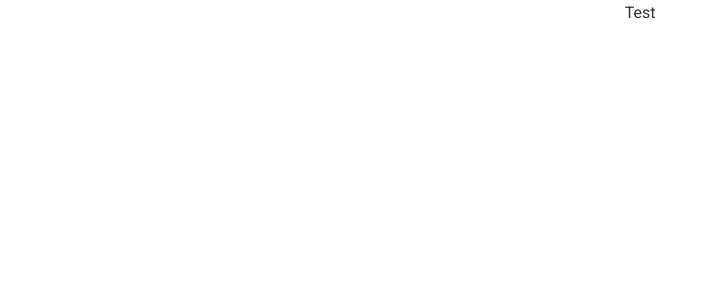
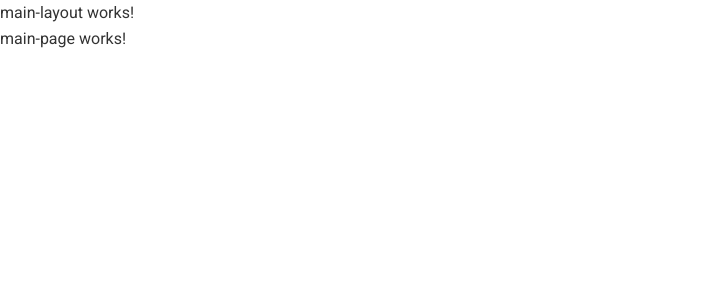
Before and after one commit to ufazak/shop, an Angular app: page / in a window 1280 px wide. Shown: the top 300 px of the page, without its empty margins (0-717 px from the left). Built offline with nearby package versions, Linux system fonts and the light colour scheme.

Commit message:
добавляем роутинг по страницам

```diff
--- a/src/app/app-routing.module.ts
+++ b/src/app/app-routing.module.ts
@@ -1,7 +1,20 @@
 import { NgModule } from '@angular/core';
 import { RouterModule, Routes } from '@angular/router';
+import {MainLayoutComponent} from "./shared/main-layout/main-layout.component";
+import {MainPageComponent} from "./main-page/main-page.component";
+import {ProductPageComponent} from "./product-page/product-page.component";
+import {CartPageComponent} from "./cart-page/cart-page.component";
 
-const routes: Routes = [];
+const routes: Routes = [
+  {
+    path: '', component: MainLayoutComponent, children: [
+      {path: '', redirectTo: '/', pathMatch: 'full'},
+      {path: '', component: MainPageComponent},
+      {path: 'product/:id', component: ProductPageComponent},
+      {path: 'cart', component: CartPageComponent}
+    ]
+  }
+];
 
 @NgModule({
   imports: [RouterModule.forRoot(routes)],
--- a/src/app/app.component.html
+++ b/src/app/app.component.html
@@ -1 +1 @@
-<div class="text-center">Test</div>
+<router-outlet></router-outlet>
--- a/src/app/shared/main-layout/main-layout.component.html
+++ b/src/app/shared/main-layout/main-layout.component.html
@@ -1 +1,2 @@
 <p>main-layout works!</p>
+<router-outlet></router-outlet>
```
